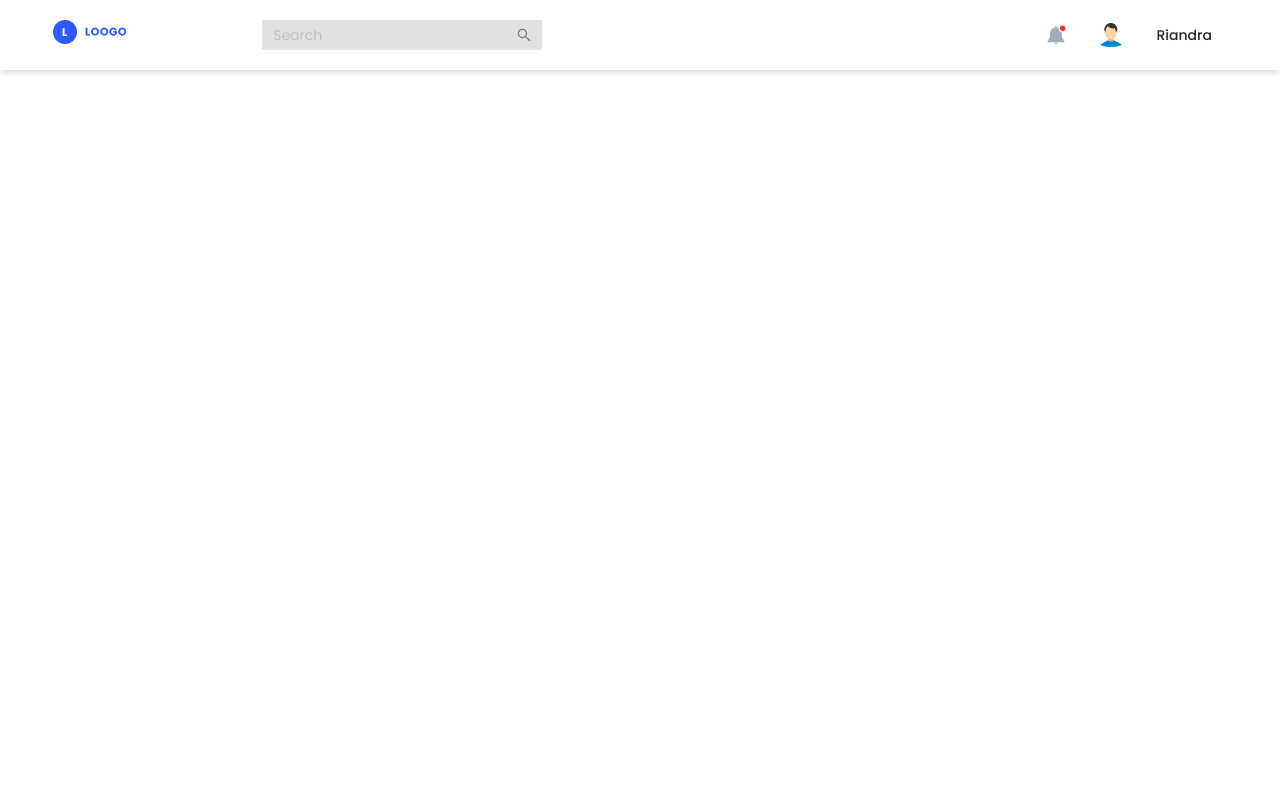
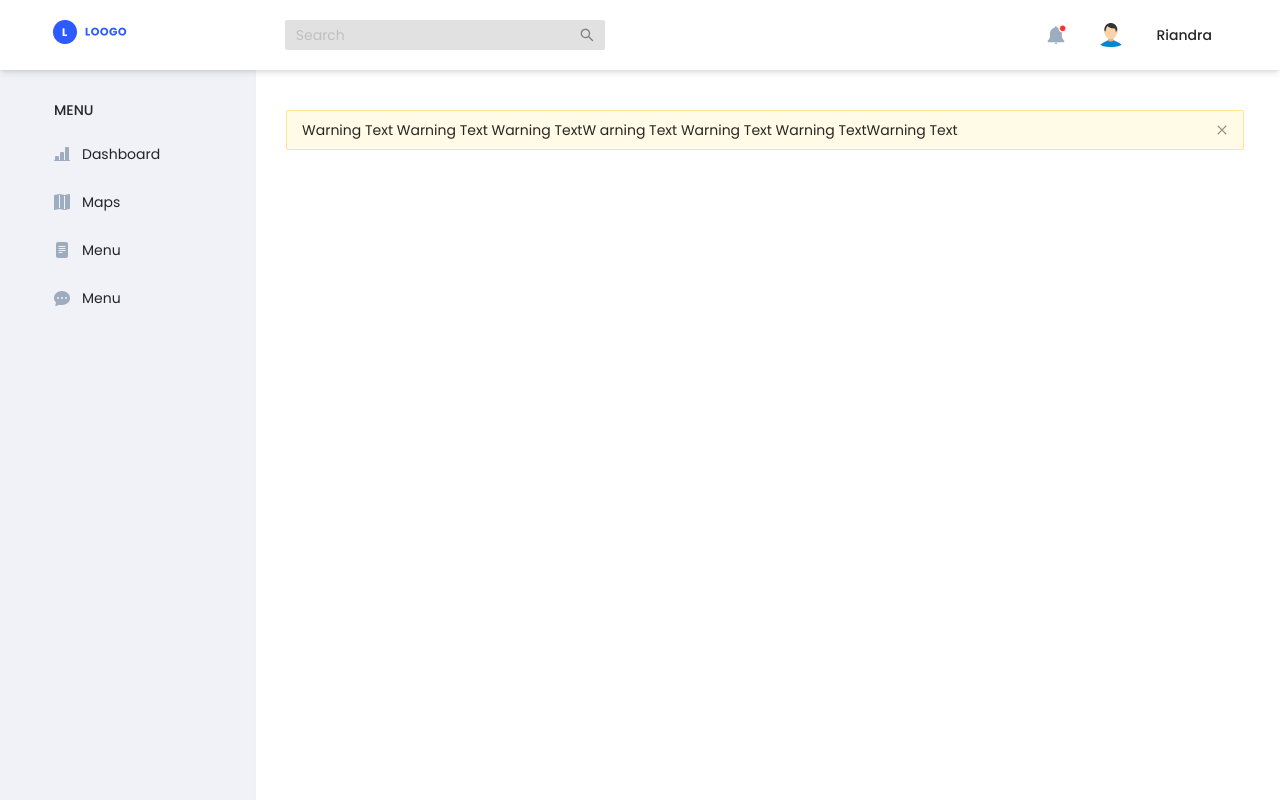
Before and after one commit to amiribnjaman/RedGreen-Assessment, a React (Create React App) app: page / in a window 1280 px wide. Built offline with nearby package versions, Linux system fonts and the light colour scheme.

Commit message:
Side menu designed

```diff
--- a/package.json
+++ b/package.json
@@ -4,6 +4,7 @@
   "private": true,
   "dependencies": {
     "@ant-design/icons": "^4.7.0",
+    "@nextui-org/react": "^1.0.0-beta.10",
     "@testing-library/jest-dom": "^5.16.5",
     "@testing-library/react": "^13.4.0",
     "@testing-library/user-event": "^13.5.0",
--- a/src/App.css
+++ b/src/App.css
@@ -3,3 +3,26 @@
 .App{
   font-family: 'Poppins', sans-serif;
 }
+.ant-layout-sider{
+  min-width: 250px !important;
+}
+.ant-menu:not(.ant-menu-horizontal) .ant-menu-item-selected {
+  background-color: rgba(0, 46, 208,.1) !important;
+  color: #002ED0;
+  border-radius: 5px;
+  border: 0 !important;
+}
+.ant-menu:not(.ant-menu-horizontal) .ant-menu-item-selected svg{
+  color: #002ED0;
+}
+.ant-menu-vertical .ant-menu-item::after, .ant-menu-vertical-left .ant-menu-item::after, .ant-menu-vertical-right .ant-menu-item::after, .ant-menu-inline .ant-menu-item::after{
+  border-right: 0 !important;
+}
+.ant-menu-light .ant-menu-item:hover, .ant-menu-light .ant-menu-item-active, .ant-menu-light .ant-menu:not(.ant-menu-inline) .ant-menu-submenu-open, .ant-menu-light .ant-menu-submenu-active, .ant-menu-light .ant-menu-submenu-title:hover {
+  background-color: rgba(0, 46, 208,.1) !important;
+  color: #002ED0 !important;
+  border-radius: 5px;
+}
+.ant-menu-light .ant-menu-item:hover, .ant-menu-light .ant-menu-item-active, .ant-menu-light .ant-menu:not(.ant-menu-inline) .ant-menu-submenu-open, .ant-menu-light .ant-menu-submenu-active, .ant-menu-light .ant-menu-submenu-title:hover .ant-menu-item svg {
+  color: #002ED0 !important;
+}
--- a/src/App.tsx
+++ b/src/App.tsx
@@ -3,13 +3,27 @@ import { Layout } from 'antd';
 import './App.css';
 import 'antd/dist/antd.css';
 import Header from './Components/Shared/Header';
+import SideBar from './Components/Shared/SideBar'
+import DashBoard from './Pages/DashBoard';
+
 const { Footer, Sider, Content } = Layout;
 
 const App: React.FC = () => {
   return (
-    <Layout className='App'>
+    <div className='App'>
+      <Layout>
       <Header />
-    </Layout>
+
+      </Layout>
+      <Layout>
+        <Sider style={{ background: '#F1F2F7' }}>
+          <SideBar />
+        </Sider>
+        <Content style={{background: '#fff'}}>
+          <DashBoard />
+        </Content>
+      </Layout>
+    </div>
   );
 }
 
--- /dev/null
+++ b/src/Components/DashBoard/Notification.tsx
@@ -0,0 +1,13 @@
+import React from 'react';
+import { Alert } from 'antd';
+
+
+const Notification: React.FC = () => (
+  <Alert
+      message="Warning Text Warning Text Warning TextW arning Text Warning Text Warning TextWarning Text"
+      type="warning"
+      closable
+    />
+);
+
+export default Notification;
--- a/src/Components/Shared/Header.tsx
+++ b/src/Components/Shared/Header.tsx
@@ -22,10 +22,10 @@ const Header: React.FC = () => {
         //     </PageHeader>
         // </div>
 
-        <div className='w-full bg-white h-[70px] shadow-md flex items-center'>
+        <div className='w-full bg-white h-[70px] z-20 shadow-md flex items-center'>
             <div className='w-11/12 mx-auto flex justify-between'>
                 <div className='w-full flex items-center justify-between'>
-                    <div className='w-5/12 flex justify-between'>
+                    <div className='w-[47%] flex justify-between'>
                         <div>
                             <img src={Logo} alt="" />
                         </div>
@@ -33,7 +33,7 @@ const Header: React.FC = () => {
                             <Input placeholder="Search" bordered={false} suffix={
                                 <Tooltip title="Extra information">
                                     <SearchOutlined style={{ color: 'rgba(0,0,0,.45)' }} />
-                                </Tooltip>} style={{ width: 280, background: '#E1E1E1', color: '#8F8F8F' }} />
+                                </Tooltip>} style={{ width: 320, background: '#E1E1E1', color: '#8F8F8F' }} />
                         </div>
                     </div>
                     <div className=' w-2/12'>
--- /dev/null
+++ b/src/Components/Shared/SideBar.tsx
@@ -0,0 +1,47 @@
+import { AppstoreOutlined, MailOutlined, SettingOutlined } from '@ant-design/icons';
+import type { MenuProps } from 'antd';
+import { Menu } from 'antd';
+import React, { useState } from 'react';
+
+
+const SideBar: React.FC = () => {
+
+
+  return (
+    <Menu
+      mode="inline"
+      style={{ width: 256, background: '#F1F2F7', padding: '40px 30px', height: 'calc(100vh - 70px)' }} >
+      <h6 className='pl-[24px] mb-6'>MENU</h6>
+      <Menu.Item>
+        <span className="flex items-center">
+          <svg xmlns="http://www.w3.org/2000/svg" width="16" height="16" fill="currentColor" className="bi bi-bar-chart-line-fill mr-3 text-[#9DACBE]" viewBox="0 0 16 16">
+            <path d="M11 2a1 1 0 0 1 1-1h2a1 1 0 0 1 1 1v12h.5a.5.5 0 0 1 0 1H.5a.5.5 0 0 1 0-1H1v-3a1 1 0 0 1 1-1h2a1 1 0 0 1 1 1v3h1V7a1 1 0 0 1 1-1h2a1 1 0 0 1 1 1v7h1V2z" />
+          </svg>
+          Dashboard</span>
+      </Menu.Item>
+      <Menu.Item>
+        <span className="flex items-center">
+          <svg xmlns="http://www.w3.org/2000/svg" width="16" height="16" fill="currentColor" className="bi bi-map-fill mr-3 text-[#9DACBE]" viewBox="0 0 16 16">
+            <path fill-rule="evenodd" d="M16 .5a.5.5 0 0 0-.598-.49L10.5.99 5.598.01a.5.5 0 0 0-.196 0l-5 1A.5.5 0 0 0 0 1.5v14a.5.5 0 0 0 .598.49l4.902-.98 4.902.98a.502.502 0 0 0 .196 0l5-1A.5.5 0 0 0 16 14.5V.5zM5 14.09V1.11l.5-.1.5.1v12.98l-.402-.08a.498.498 0 0 0-.196 0L5 14.09zm5 .8V1.91l.402.08a.5.5 0 0 0 .196 0L11 1.91v12.98l-.5.1-.5-.1z" />
+          </svg>
+          Maps</span>
+      </Menu.Item>
+      <Menu.Item>
+        <span className="flex items-center">
+          <svg xmlns="http://www.w3.org/2000/svg" width="16" height="16" fill="currentColor" className="bi bi-file-text-fill mr-3 text-[#9DACBE]" viewBox="0 0 16 16">
+            <path d="M12 0H4a2 2 0 0 0-2 2v12a2 2 0 0 0 2 2h8a2 2 0 0 0 2-2V2a2 2 0 0 0-2-2zM5 4h6a.5.5 0 0 1 0 1H5a.5.5 0 0 1 0-1zm-.5 2.5A.5.5 0 0 1 5 6h6a.5.5 0 0 1 0 1H5a.5.5 0 0 1-.5-.5zM5 8h6a.5.5 0 0 1 0 1H5a.5.5 0 0 1 0-1zm0 2h3a.5.5 0 0 1 0 1H5a.5.5 0 0 1 0-1z" />
+          </svg>
+          Menu</span>
+      </Menu.Item>
+      <Menu.Item>
+        <span className="flex items-center">
+          <svg xmlns="http://www.w3.org/2000/svg" width="16" height="16" fill="currentColor" className="bi bi-chat-dots-fill mr-3 text-[#9DACBE]" viewBox="0 0 16 16">
+            <path d="M16 8c0 3.866-3.582 7-8 7a9.06 9.06 0 0 1-2.347-.306c-.584.296-1.925.864-4.181 1.234-.2.032-.352-.176-.273-.362.354-.836.674-1.95.77-2.966C.744 11.37 0 9.76 0 8c0-3.866 3.582-7 8-7s8 3.134 8 7zM5 8a1 1 0 1 0-2 0 1 1 0 0 0 2 0zm4 0a1 1 0 1 0-2 0 1 1 0 0 0 2 0zm3 1a1 1 0 1 0 0-2 1 1 0 0 0 0 2z" />
+          </svg>
+          Menu</span>
+      </Menu.Item>
+    </Menu>
+  );
+};
+
+export default SideBar;
--- /dev/null
+++ b/src/Pages/DashBoard.tsx
@@ -0,0 +1,12 @@
+import React from 'react';
+import Notification from '../Components/DashBoard/Notification';
+
+const DashBoard: React.FC = () => {
+    return (
+        <div className='w-[93%] mx-auto py-10'>
+            <Notification />
+        </div>
+    );
+};
+
+export default DashBoard;
```
Also changed, not shown: 1 other file (tests, documents, lock files or other folders).
